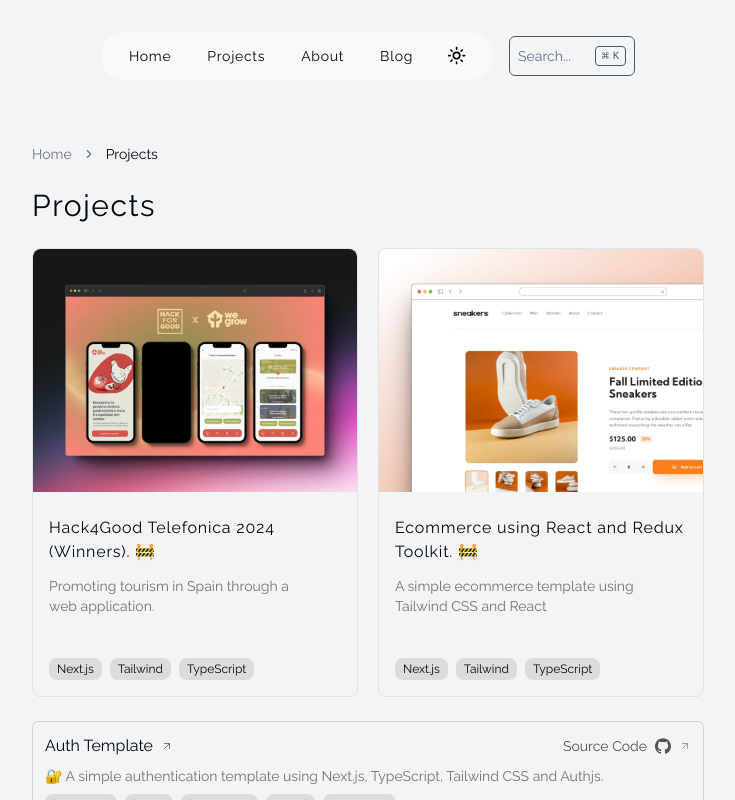
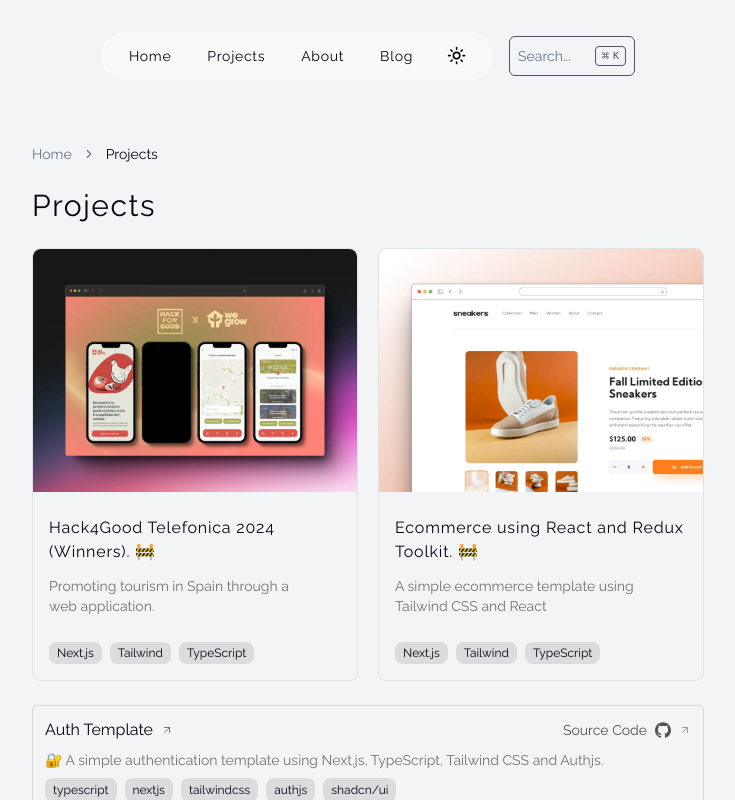
Before and after one commit to ecaleb97/ecaleb.dev, a Next.js app: page /projects in a window 1280 px wide. Shown: the top 800 px of the page, without its empty margins (272-1007 px from the left). Built offline with nearby package versions, Linux system fonts and the light colour scheme.

Commit message:
refactor: Update footer styles and add padding to ProjectItem component

```diff
--- a/src/components/project/project-item.tsx
+++ b/src/components/project/project-item.tsx
@@ -45,7 +45,7 @@ export function ProjectItem({
           </div>
         </div>
       </div>
-      <footer className='p-4 text-pretty mt-auto flex flex-col'>
+      <footer className='px-4 pb-4 text-pretty mt-auto flex flex-col'>
         <ul className='flex flex-wrap gap-2'>
           {tags.map((tag: ProjectTag) => (
             <li key={tag.framework}>
```
